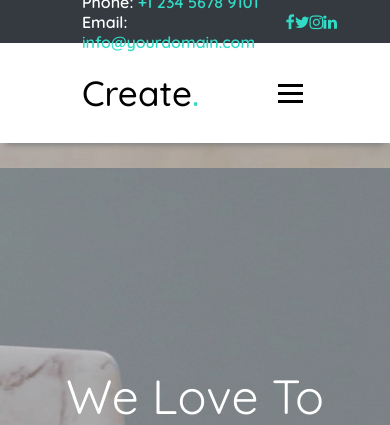
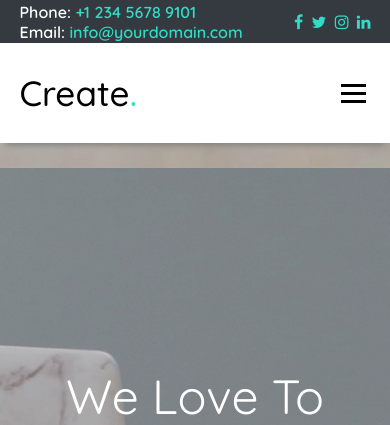
Before and after one commit to JordanSteele96/Web-Development, a PHP site: page / in a window 390 px wide; the page is wider, and only the part inside the window is pictured. Shown: the top 425 px of that part. Run offline with PHP 8.4, Linux system fonts and the light colour scheme.

Commit message:
-Added reponsiveness to the navbar

```diff
--- a/create/styles/style.css
+++ b/create/styles/style.css
@@ -56,14 +56,33 @@ span {
   font-weight: 600;
 }
 
+.top-bar-container .top-bar span {
+  -webkit-transition: 0.15s ease-in;
+  transition: 0.15s ease-in;
+}
+
+.top-bar-container .top-bar span:hover {
+  color: #1bb3a0;
+}
+
 .top-bar-container .top-bar .social-media {
   display: -webkit-box;
   display: -ms-flexbox;
   display: flex;
-  width: 10%;
+  width: 100px;
   -webkit-box-pack: justify;
       -ms-flex-pack: justify;
           justify-content: space-between;
+}
+
+.top-bar-container .top-bar .social-media i {
+  -webkit-transition: 0.15s ease-in;
+  transition: 0.15s ease-in;
+}
+
+.top-bar-container .top-bar .social-media i:hover {
+  color: #1bb3a0;
+  cursor: pointer;
 }
 
 header {
@@ -2097,6 +2116,15 @@ header .bottom-nav .nav-links a:hover {
   .footer-container .footer-bottom {
     padding-bottom: 20px;
   }
+  .top-bar-container .top-bar {
+    width: 90%;
+  }
+  .top-bar-container .top-bar .social-media {
+    width: 120px;
+  }
+  header .bottom-nav {
+    width: 90%;
+  }
 }
 
 @media screen and (max-width: 1201px) {
--- a/create/styles/style.scss
+++ b/create/styles/style.scss
@@ -40,10 +40,23 @@ span {
       color: white;
       font-weight: 600;
     }
+    span {
+      transition: 0.15s ease-in;
+      &:hover {
+        color: #1bb3a0;
+      }
+    }
     .social-media {
       display: flex;
-      width: 10%;
+      width: 100px;
       justify-content: space-between;
+      i {
+        transition: 0.15s ease-in;
+        &:hover {
+          color: #1bb3a0;
+          cursor: pointer;
+        }
+      }
     }
   }
 }
@@ -1755,6 +1768,21 @@ header {
       padding-bottom: 20px;
     }
   }
+
+  .top-bar-container {
+    .top-bar {
+      width: 90%;
+      .social-media {
+        width: 120px;
+      }
+    }
+  }
+
+  header {
+    .bottom-nav {
+      width: 90%;
+    }
+  }
 }
 
 @media screen and (max-width: 1201px) {
```
Also changed, not shown: 1 other file.
